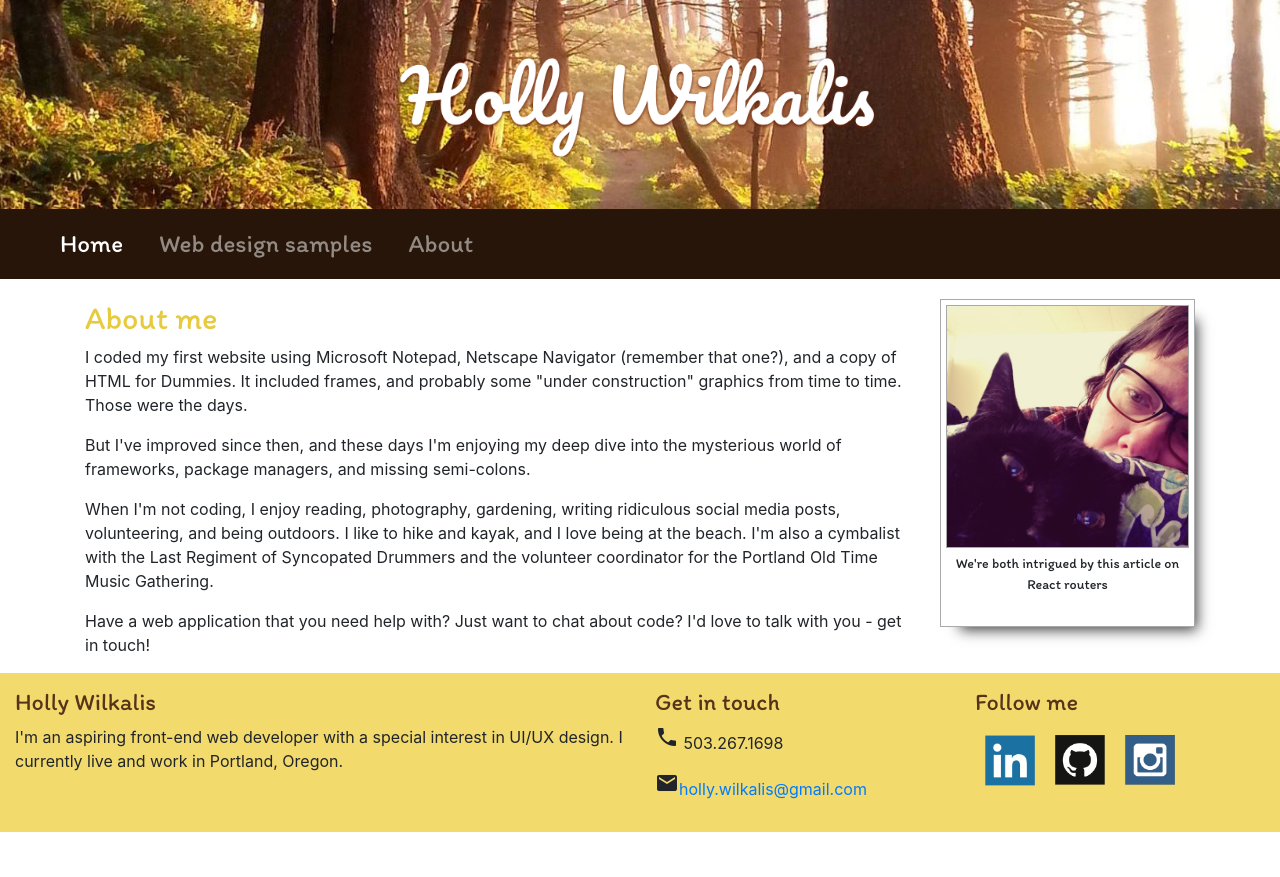
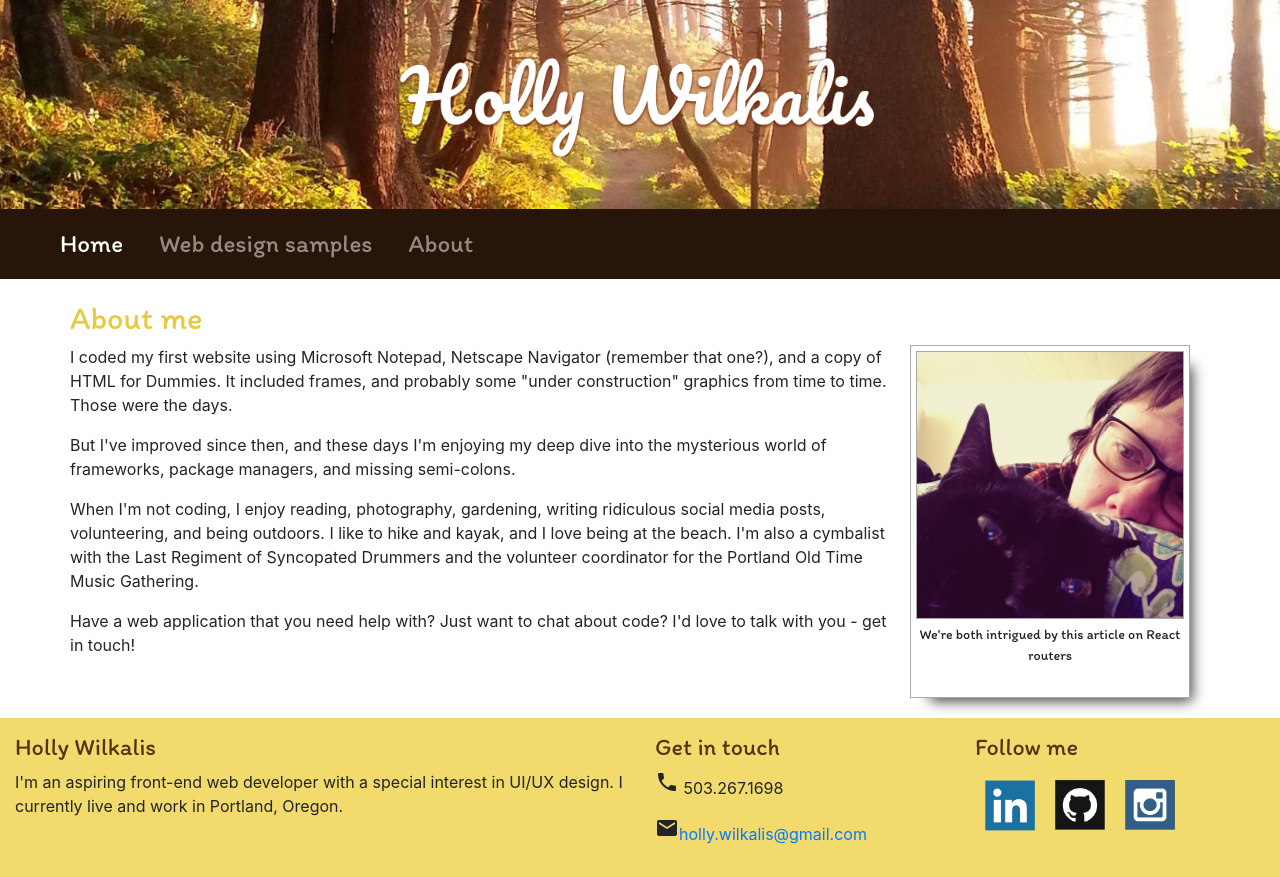
Before and after one commit to hollywilkalis/portfolio-site, an Angular app: page /about in a window 1280 px wide. Before the commit the page ends 832 px from the top, so only its background shows below. Built offline with nearby package versions, Linux system fonts and the light colour scheme.

Commit message:
Correct problems with image placement on About

```diff
--- a/src/app/about/about.component.css
+++ b/src/app/about/about.component.css
@@ -6,6 +6,7 @@ h2, h3 {
 .about-container {
   display: flex;
   padding-top: 20px;
+  padding-bottom: 20px;
 }
 
 .polaroid-image {
@@ -15,6 +16,10 @@ h2, h3 {
   -webkit-box-shadow: 11px 12px 13px -9px rgba(0,0,0,0.75);
   -moz-box-shadow: 11px 12px 13px -9px rgba(0,0,0,0.75);
   box-shadow: 11px 12px 13px -9px rgba(0,0,0,0.75);
+  width: 25%;
+  float: right;
+  min-width: 200px;
+  margin-left: 20px;
 }
 
 .profile-image {
--- a/src/app/about/about.component.html
+++ b/src/app/about/about.component.html
@@ -1,7 +1,11 @@
 <div class="container about-container">
   <div class="row">
-    <div class="col-9 about-text">
+    <div class="about-text">
       <h2>About me</h2>
+      <div class="polaroid-image">
+        <img src="./assets/images/holly.jpg" class="profile-image" alt="Picture of dark haired woman with glasses glaring at a black cat"/>
+        <p class="photo-caption">We're both intrigued by this article on React routers</p>
+      </div>
       <p>I coded my first website using Microsoft Notepad, Netscape Navigator (remember that one?), and a copy of HTML for Dummies. It included frames, and probably some "under construction" graphics from time to time. Those were the days.</p>
 
       <p>But I've improved since then, and these days I'm enjoying my deep dive into the mysterious world of frameworks, package managers, and missing semi-colons.</p>
@@ -10,12 +14,7 @@
 
       <p>Have a web application that you need help with? Just want to chat about code? I'd love to talk with you - get in touch!</p>
 
-    </div>
-    <div class="col">
-      <div class="polaroid-image">
-        <img src="./assets/images/holly.jpg" class="profile-image" alt="Picture of dark haired woman with glasses glaring at a black cat"/>
-        <p class="photo-caption">We're both intrigued by this article on React routers</p>
-      </div>
+
     </div>
   </div>
 
```
